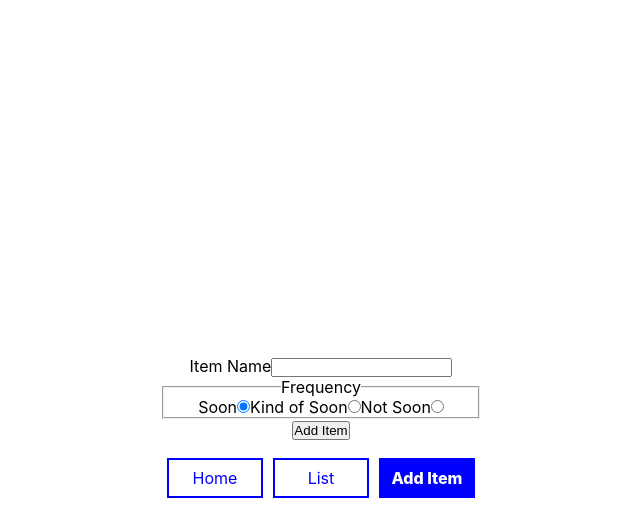
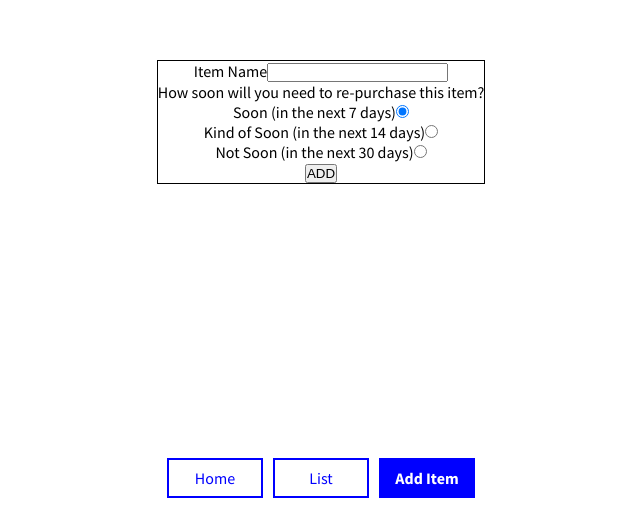
Before and after one commit to the-collab-lab/tcl-40-smart-shopping-list, a React (Create React App) app: page /additem in a window 1280 px wide. Shown: the part 285-800 px from the top of the page, without its empty margins (319-959 px from the left). Built offline with nearby package versions, Linux system fonts and the light colour scheme; no server answers; the database is empty.

Commit message:
wraps inputs within labels, moves user message below form

```diff
--- /dev/null
+++ b/src/views/AddItem/AddItem.css
@@ -0,0 +1,27 @@
+.addItemContainer {
+  display: flex;
+  flex-direction: column;
+  height: 100vh;
+  justify-content: flex-end;
+  align-items: stretch;
+  font-family: var(--fontBody);
+}
+
+.addItemForm {
+  border: 1px solid black;
+  margin-bottom: 20vw;
+}
+
+fieldset {
+  display: flex;
+  flex-direction: column;
+  border: 0;
+}
+
+.addItemForm input {
+  cursor: pointer;
+}
+
+.userMessage {
+  background-color: aqua;
+}
--- a/src/views/AddItem/AddItem.jsx
+++ b/src/views/AddItem/AddItem.jsx
@@ -2,6 +2,8 @@ import React, { useState, useEffect } from 'react';
 import { db } from '../../lib/firebase';
 import { collection, addDoc, onSnapshot } from 'firebase/firestore';
 import Footer from '../../components/Footer/Footer';
+import '../../App.css';
+import './AddItem.css';
 
 const INITIAL_STATE = {
   name: '',
@@ -84,8 +86,8 @@ export default function AddItem({ token }) {
   const { name, frequency } = listItem;
 
   return (
-    <div>
-      <form onSubmit={handleSubmit}>
+    <div className="addItemContainer">
+      <form onSubmit={handleSubmit} className="addItemForm">
         <label htmlFor="name">Item Name</label>
         <input
           type="text"
@@ -94,10 +96,11 @@ export default function AddItem({ token }) {
           value={name}
           name="name"
         />
-        <span>{error}</span>
+
         <fieldset>
-          <legend>Frequency</legend>
-          <label htmlFor="7">Soon</label>
+          <legend>How soon will you need to re-purchase this item?</legend>
+          <label htmlFor="7">
+            Soon (in the next 7 days)
             <input
               type="radio"
               name="frequency"
@@ -106,7 +109,9 @@ export default function AddItem({ token }) {
               checked={frequency === '7'}
               onChange={handleInput}
             />
-          <label htmlFor="14">Kind of Soon</label>
+          </label>
+          <label htmlFor="14">
+            Kind of Soon (in the next 14 days)
             <input
               type="radio"
               name="frequency"
@@ -115,7 +120,9 @@ export default function AddItem({ token }) {
               checked={frequency === '14'}
               onChange={handleInput}
             />
-          <label htmlFor="30">Not Soon</label>
+          </label>
+          <label htmlFor="30">
+            Not Soon (in the next 30 days)
             <input
               type="radio"
               name="frequency"
@@ -124,9 +131,11 @@ export default function AddItem({ token }) {
               checked={frequency === '30'}
               onChange={handleInput}
             />
+          </label>
         </fieldset>
-        <button type="submit">Add Item</button>
+        <button type="submit">ADD</button>
       </form>
+      <span className="userMessage">{error}</span>
       <Footer />
     </div>
   );
```
Lines whose indentation alone changed are shown as unchanged.
